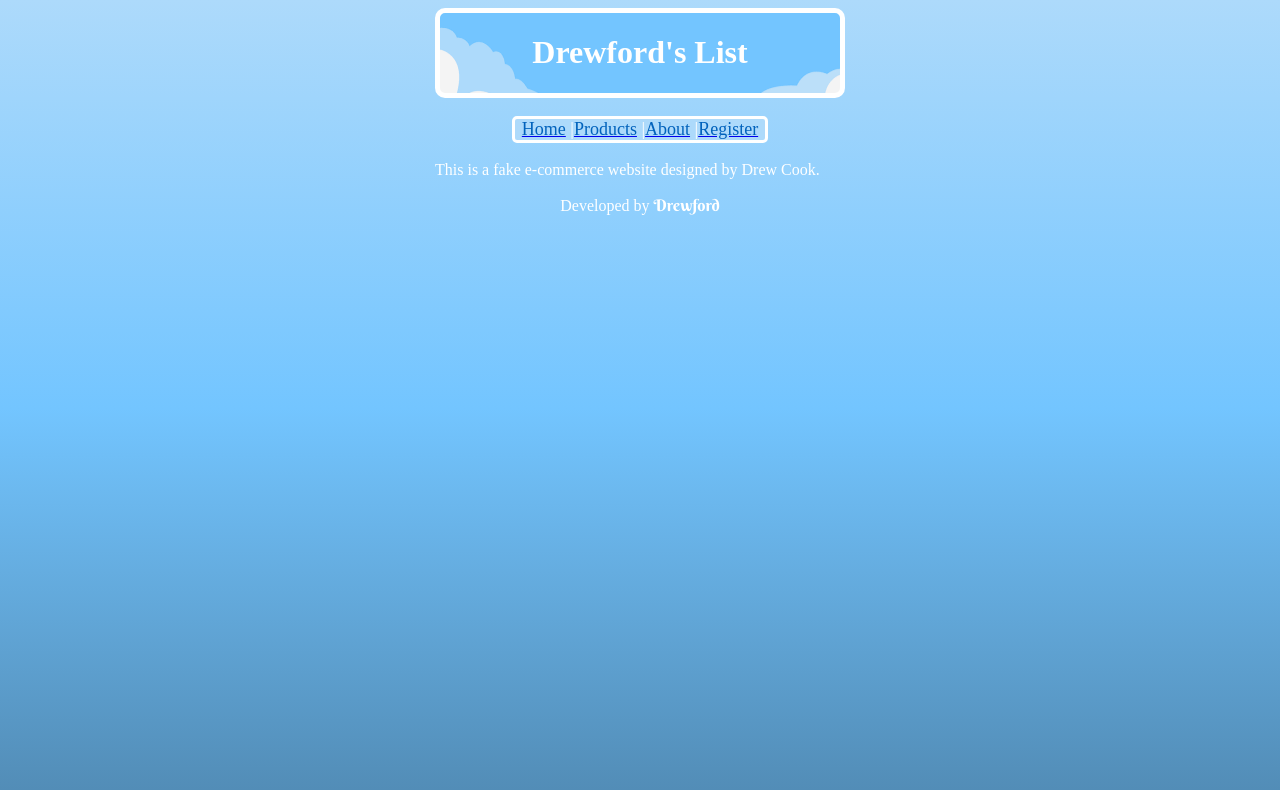
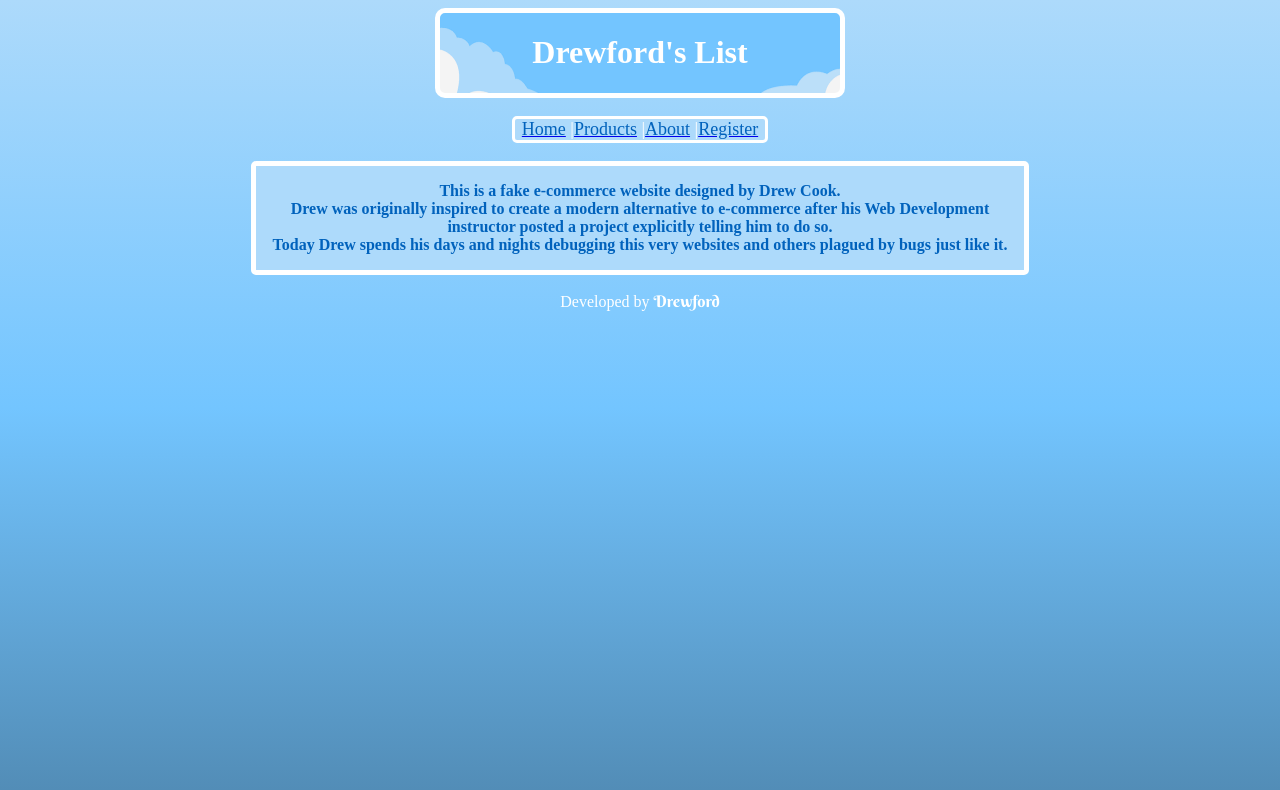
Before and after one commit to SleazyCook/project_05, a React (Create React App) app: page /about in a window 1280 px wide. Shown: the top 790 px of the page. Built offline with nearby package versions, Linux system fonts and the light colour scheme; no server answers; a web font is replaced by a local one.

Commit message:
updated home and about

```diff
--- a/public/style.css
+++ b/public/style.css
@@ -53,6 +53,20 @@ footer {
     font-family: 'Berkshire Swash';
 
 }
+/* Home Page----------------------------------- */
+#welcome-container {
+    text-align: center;
+    margin-bottom: 3em;
+}
+
+#welcome {
+    font-size: xx-large;
+}
+
+#subwelcome {
+    font-size: x-large;
+}
+
 /* Products page------------------------------- */
 #behold {
     margin: 5px 5px 5px 5px;
@@ -121,3 +135,30 @@ footer {
     padding: 1em;
     text-align: center;
 }
+
+/* About Page */
+#about-container {
+    display: flex;
+    border: 5px solid white;
+    border-radius: 5px;
+    background-color: #addafb;
+    width: 60vw;
+    max-width: 1000px;
+}
+
+#about {
+    color: #0162bc;
+    font-weight: bold;
+    text-align: center;
+}
+
+/* Registration Page */
+#register-container {
+    display: flex;
+    border: 5px solid white;
+    border-radius: 5px;
+    background-color: #addafb;
+    width: 60vw;
+    max-width: 1000px;
+    /* text-align: center; */
+}
--- a/src/components/About.js
+++ b/src/components/About.js
@@ -2,9 +2,13 @@ import React from "react";
 
 const About = () => {
     return (
-        <div>
+        <div id="about-container">
             <p id="about">
                 This is a fake e-commerce website designed by Drew Cook.
+                <br />
+                Drew was originally inspired to create a modern alternative to e-commerce after his Web Development instructor posted a project explicitly telling him to do so.
+                <br />
+                Today Drew spends his days and nights debugging this very websites and others plagued by bugs just like it.
             </p>
         </div>
     )
--- a/src/components/Homepage.js
+++ b/src/components/App.js
@@ -3,7 +3,7 @@ import Navbar from "./Navbar";
 import {Outlet } from "react-router-dom";
 // import {router} from "../index.js"
 
-const Homepage = () => {
+const App = () => {
     const [ourProducts, setOurProducts] = useState([]);
     const [isHome, setIsHome] = useState(true);
     // useEffect(() =>{
@@ -50,4 +50,4 @@ const Homepage = () => {
     )
 }
 
-export default Homepage;
+export default App;
--- /dev/null
+++ b/src/components/Home.js
@@ -0,0 +1,12 @@
+import React from "react";
+
+const Home = () => {
+    return (
+        <div id="welcome-container">
+            <p id="welcome">Buy. Sell. Trade.</p>
+            <p id="subwelcome">A modern alternative to e-commerce that is above the rest.</p>
+        </div>
+    )
+}
+
+export default Home;
--- a/src/components/Index.js
+++ /dev/null
@@ -1,11 +0,0 @@
-import React from "react";
-
-const Index = () => {
-    return (
-        <div>
-            <p>This was Elle's idea.</p>
-        </div>
-    )
-}
-
-export default Index;
--- a/src/components/Register.js
+++ b/src/components/Register.js
@@ -43,7 +43,7 @@ const Register = () => {
     }
     //onSubmit and onChange
     return (
-        <div>
+        <div id="register-container">
             <form onSubmit={formSubmitHandler}>
                 <label>Enter New Username Here: </label>
                 <input type="text" value={username} onChange={updateUserNameState}></input>
```
Also changed, not shown: src/index.js (+4 -4 lines).
